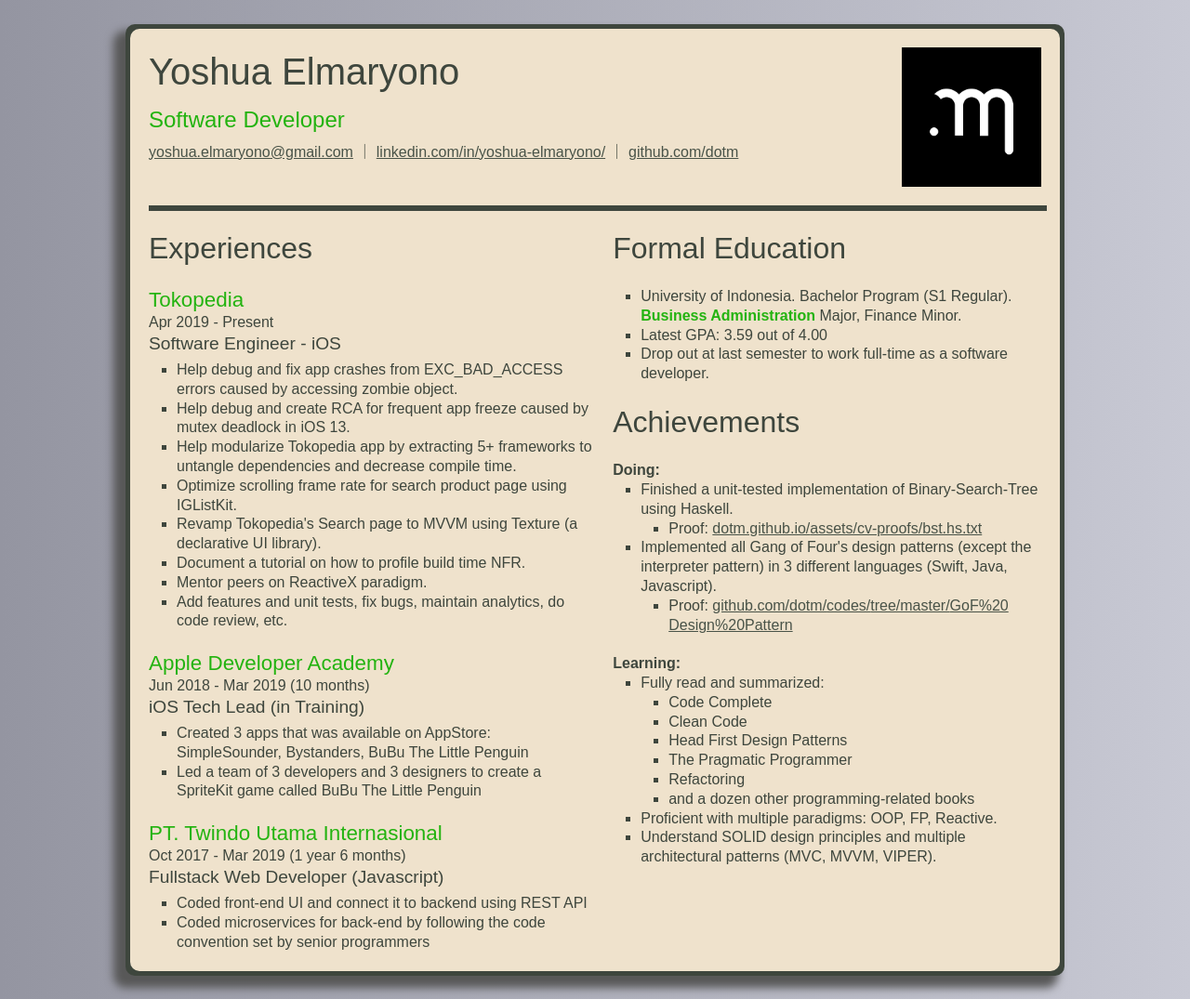
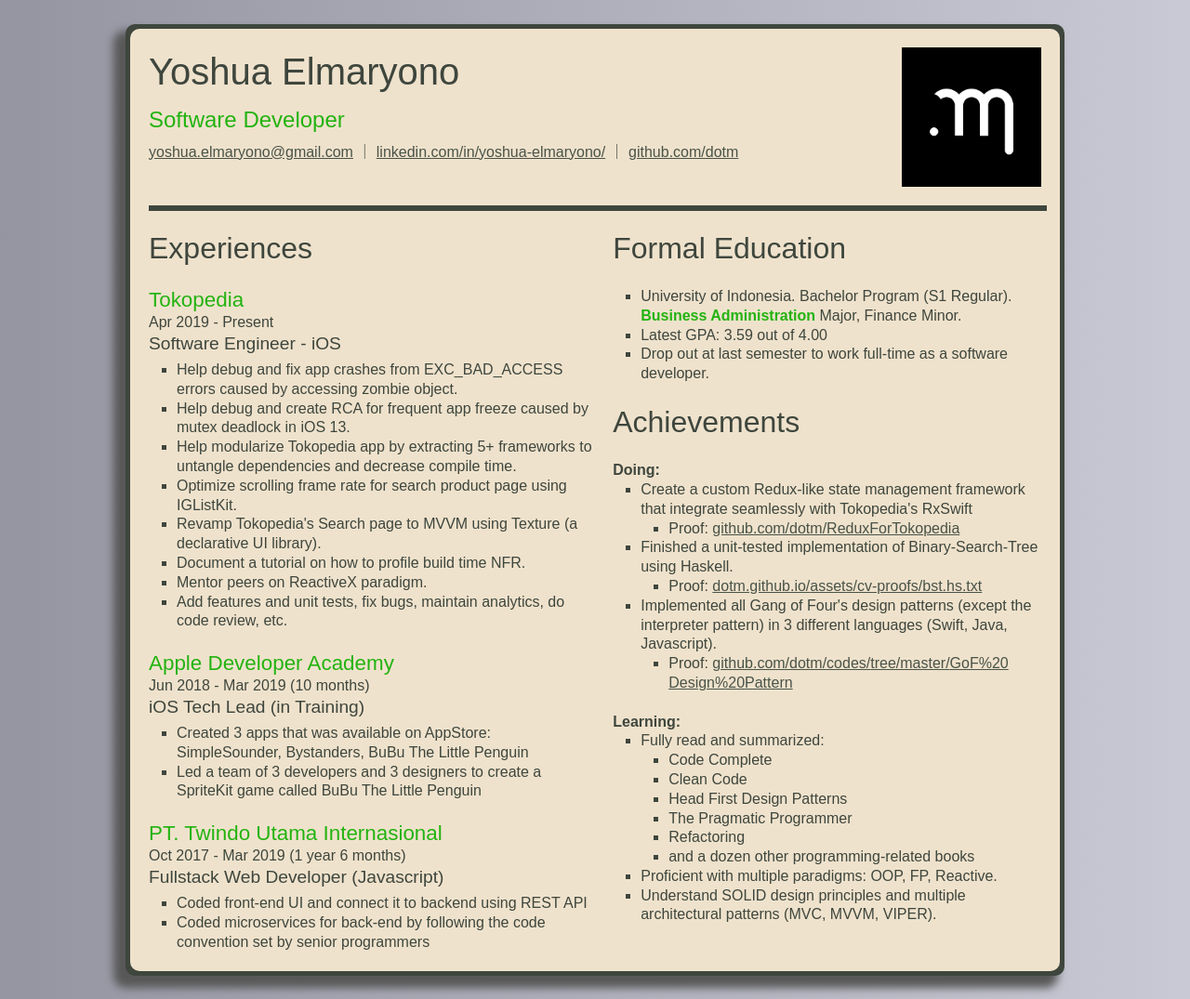
Before and after one commit to dotm/dotm.github.io, a Jekyll site: the page cv.html, which Jekyll copies as it is, in a window 1280 px wide. Shown: the whole page at 93% size. Built offline with Jekyll 4.4.1, drawn with Linux system fonts in a browser that asks for light colours.

Commit message:
update cv

```diff
--- a/cv.html
+++ b/cv.html
@@ -101,6 +101,9 @@
 
             <p><strong>Doing:</strong></p>
             <ul>
+              <li>Create a custom Redux-like state management framework that integrate seamlessly with Tokopedia's RxSwift</li>
+              <ul><li>Proof: <a href="https://github.com/dotm/ReduxForTokopedia" target="_blank">github.com/dotm/<wbr>ReduxForTokopedia</a></li></ul>
+
               <li>Finished a unit-tested implementation of Binary-Search-Tree using Haskell.</li>
               <ul><li>Proof: <a href="/assets/cv-proofs/bst.hs.txt" target="_blank">dotm.github.io/<wbr>assets/cv-proofs/bst.hs.txt</a></li></ul>
 
```
